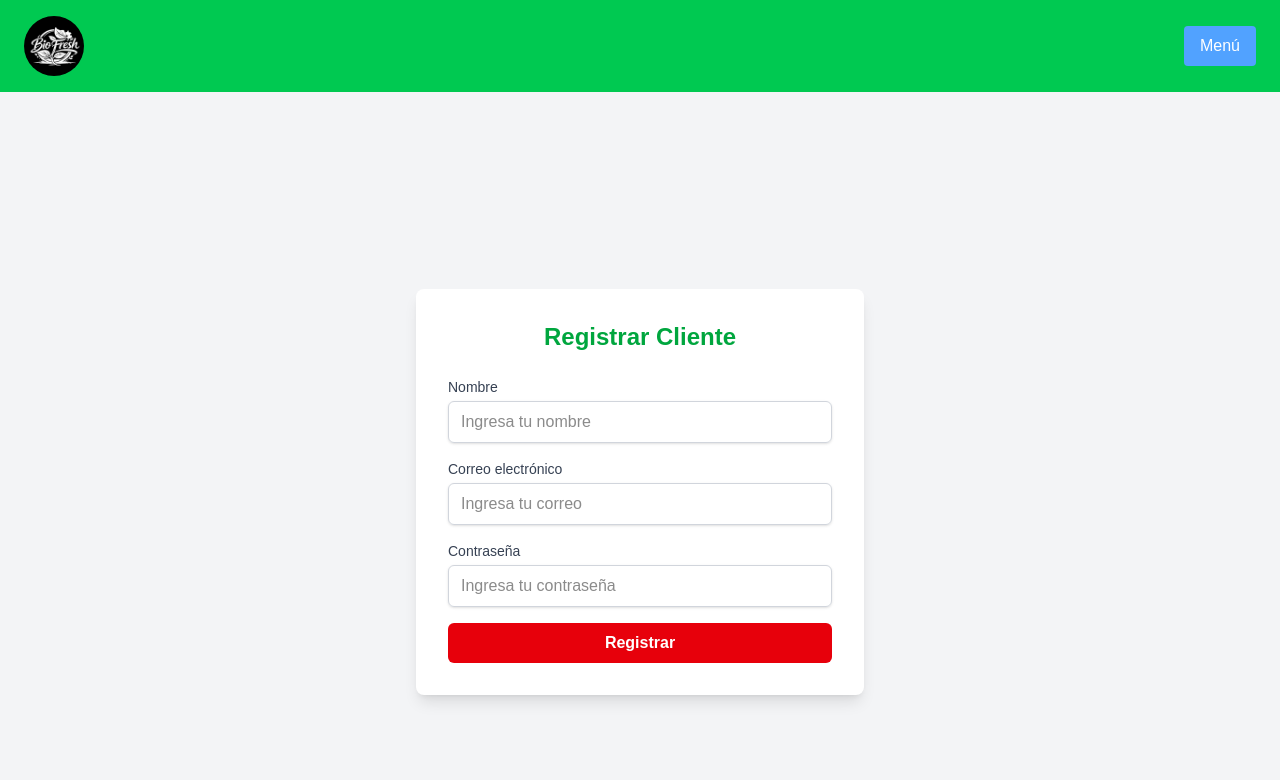
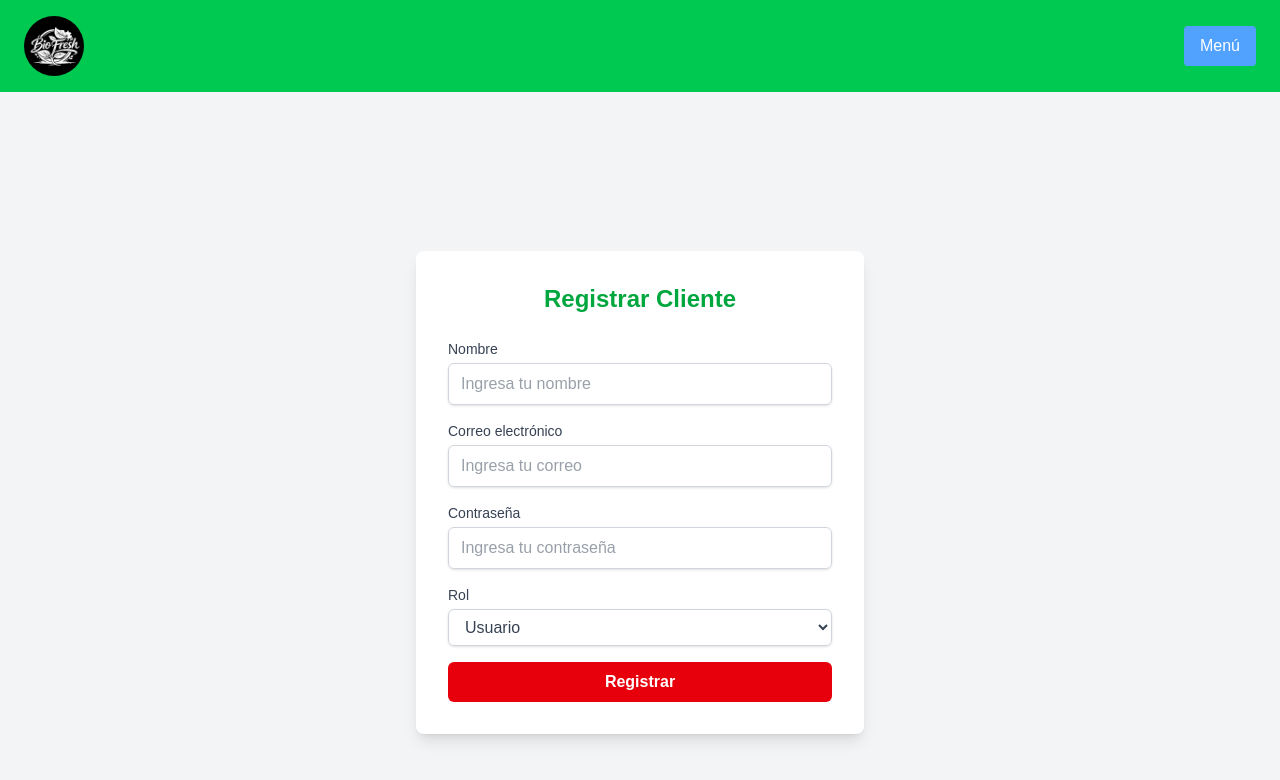
Before and after one commit to Javier-068/prisma-app, a Next.js app: page /SignUp in a window 1280 px wide. Shown: the top 780 px of the page. Built offline with nearby package versions, Linux system fonts and the light colour scheme.

Commit message:
Crear usuarios administradores

```diff
--- a/app/api/auth/register/route.ts
+++ b/app/api/auth/register/route.ts
@@ -4,7 +4,7 @@ import bcrypt from "bcrypt";
 
 export async function POST(req: Request) {
     try {
-        const { name, email, password } = await req.json();
+        const { name, email, password, role, adminKey } = await req.json();
 
         if (!name || !email || !password) {
             return NextResponse.json(
@@ -23,11 +23,18 @@ export async function POST(req: Request) {
 
         const hashedPassword = await bcrypt.hash(password, 10);
 
+        // 👇 validación segura
+        let finalRole: "USER" | "ADMIN" = "USER";
+        if (role === "ADMIN" && adminKey === process.env.ADMIN_SECRET) {
+            finalRole = "ADMIN";
+        }
+
         const user = await prisma.user.create({
             data: {
                 name,
                 email,
                 password: hashedPassword,
+                role: finalRole,
             },
         });
 
--- a/modules/auth/interface/ui/SignUpForm.tsx
+++ b/modules/auth/interface/ui/SignUpForm.tsx
@@ -5,6 +5,8 @@ export function SignUpForm() {
     const [name, setName] = useState("");
     const [email, setEmail] = useState("");
     const [password, setPassword] = useState("");
+    const [role, setRole] = useState("USER"); // 👈 por defecto USER
+    const [adminKey, setAdminKey] = useState(""); // 👈 clave secreta para ADMIN
     const [error, setError] = useState("");
 
     const handleSubmit = async (e: React.FormEvent) => {
@@ -15,7 +17,7 @@ export function SignUpForm() {
             const res = await fetch("/api/auth/register", {
                 method: "POST",
                 headers: { "Content-Type": "application/json" },
-                body: JSON.stringify({ name, email, password }),
+                body: JSON.stringify({ name, email, password, role, adminKey }), // 👈 enviamos adminKey
             });
 
             const data = await res.json();
@@ -23,14 +25,14 @@ export function SignUpForm() {
             if (!res.ok) {
                 setError(data.error || "Error en el registro");
             } else {
-                // limpiar campos si se registró correctamente
                 setName("");
                 setEmail("");
                 setPassword("");
+                setRole("USER");
+                setAdminKey("");
             }
         } catch {
             setError("Error inesperado");
-            console.log(error);
         }
     };
 
@@ -44,10 +46,7 @@ export function SignUpForm() {
                 <form onSubmit={handleSubmit} className="space-y-4">
                     {/* Nombre */}
                     <div>
-                        <label
-                            htmlFor="name"
-                            className="block text-sm font-medium text-gray-700 mb-1"
-                        >
+                        <label htmlFor="name" className="block text-sm font-medium text-gray-700 mb-1">
                             Nombre
                         </label>
                         <input
@@ -58,16 +57,13 @@ export function SignUpForm() {
                             onChange={(e) => setName(e.target.value)}
                             placeholder="Ingresa tu nombre"
                             className="w-full px-3 py-2 border border-gray-300 rounded-md shadow-sm
-                         focus:outline-none focus:ring-2 focus:ring-green-500 focus:border-green-500"
+                         text-gray-700 focus:outline-none focus:ring-2 focus:ring-green-500 focus:border-green-500"
                         />
                     </div>
 
                     {/* Correo electrónico */}
                     <div>
-                        <label
-                            htmlFor="email"
-                            className="block text-sm font-medium text-gray-700 mb-1"
-                        >
+                        <label htmlFor="email" className="block text-sm font-medium text-gray-700 mb-1">
                             Correo electrónico
                         </label>
                         <input
@@ -78,16 +74,13 @@ export function SignUpForm() {
                             onChange={(e) => setEmail(e.target.value)}
                             placeholder="Ingresa tu correo"
                             className="w-full px-3 py-2 border border-gray-300 rounded-md shadow-sm
-                         focus:outline-none focus:ring-2 focus:ring-green-500 focus:border-green-500"
+                         text-gray-700 focus:outline-none focus:ring-2 focus:ring-green-500 focus:border-green-500"
                         />
                     </div>
 
                     {/* Contraseña */}
                     <div>
-                        <label
-                            htmlFor="password"
-                            className="block text-sm font-medium text-gray-700 mb-1"
-                        >
+                        <label htmlFor="password" className="block text-sm font-medium text-gray-700 mb-1">
                             Contraseña
                         </label>
                         <input
@@ -98,9 +91,44 @@ export function SignUpForm() {
                             onChange={(e) => setPassword(e.target.value)}
                             placeholder="Ingresa tu contraseña"
                             className="w-full px-3 py-2 border border-gray-300 rounded-md shadow-sm
-                         focus:outline-none focus:ring-2 focus:ring-green-500 focus:border-green-500"
+                         text-gray-700 focus:outline-none focus:ring-2 focus:ring-green-500 focus:border-green-500"
                         />
                     </div>
+
+                    {/* Rol */}
+                    <div>
+                        <label htmlFor="role" className="block text-sm font-medium text-gray-700 mb-1">
+                            Rol
+                        </label>
+                        <select
+                            id="role"
+                            value={role}
+                            onChange={(e) => setRole(e.target.value)}
+                            className="w-full px-3 py-2 border border-gray-300 rounded-md shadow-sm
+                         text-gray-700 focus:outline-none focus:ring-2 focus:ring-green-500 focus:border-green-500"
+                        >
+                            <option value="USER">Usuario</option>
+                            <option value="ADMIN">Administrador</option>
+                        </select>
+                    </div>
+
+                    {/* Clave de administrador (solo si selecciona ADMIN) */}
+                    {role === "ADMIN" && (
+                        <div>
+                            <label htmlFor="adminKey" className="block text-sm font-medium text-gray-700 mb-1">
+                                Clave de administrador
+                            </label>
+                            <input
+                                id="adminKey"
+                                type="password"
+                                value={adminKey}
+                                onChange={(e) => setAdminKey(e.target.value)}
+                                placeholder="Ingresa la clave secreta"
+                                className="w-full px-3 py-2 border border-gray-300 rounded-md shadow-sm
+                           text-gray-700 focus:outline-none focus:ring-2 focus:ring-green-500 focus:border-green-500"
+                            />
+                        </div>
+                    )}
 
                     {/* Botón */}
                     <button
@@ -115,6 +143,5 @@ export function SignUpForm() {
                 {error && <p className="text-red-600 mt-4 text-center">{error}</p>}
             </div>
         </div>
-
     );
 }
--- a/modules/orders/presentation/views/cartView.tsx
+++ b/modules/orders/presentation/views/cartView.tsx
@@ -99,12 +99,9 @@ export default function CartView() {
 
             {items.length > 0 && (
                 <div className="mt-6 flex justify-between items-center">
-                    {/* Total general alineado a la izquierda */}
                     <p className="text-xl font-bold text-gray-800">
                         Total general: ${totalGeneral} MXN
                     </p>
-
-                    {/* Botón alineado a la derecha */}
                     <button
                         className="bg-green-600 text-white px-4 py-2 rounded"
                         onClick={handleCheckout}
--- a/modules/products/presentation/components/ProductDetail.tsx
+++ b/modules/products/presentation/components/ProductDetail.tsx
@@ -1,6 +1,7 @@
 "use client";
 import { useEffect, useState } from "react";
 import Link from "next/link";
+import { useSession } from "next-auth/react";
 
 interface Product {
     id: string;
@@ -15,6 +16,7 @@ interface Product {
 
 export default function ProductDetail({ id }: { id: string }) {
     const [product, setProduct] = useState<Product | null>(null);
+    const { data: session, status } = useSession();
 
     useEffect(() => {
         async function fetchProduct() {
@@ -84,12 +86,15 @@ export default function ProductDetail({ id }: { id: string }) {
                         </div>
                     </div>
 
+                    {/* Botón solo visible si el rol es ADMIN */}
+                    {session?.user?.role === "ADMIN" && (
                         <Link
                             href={`/products/${product.id}/edit`}
                             className="inline-block mt-6 bg-indigo-600 text-white px-4 py-2 rounded hover:bg-indigo-700"
                         >
                             Editar producto
                         </Link>
+                    )}
                 </div>
             </div>
         </div>
--- a/modules/products/presentation/views/ProductListView.tsx
+++ b/modules/products/presentation/views/ProductListView.tsx
@@ -24,7 +24,7 @@ export default function ProductListView({ initialProducts }: { initialProducts:
             return;
         }
 
-        const key = `cart_${session.user.email}`; // 👈 carrito único por usuario
+        const key = `cart_${session.user.email}`;
         const stored = localStorage.getItem(key);
         const cart = stored ? JSON.parse(stored) : [];
 
@@ -75,6 +75,7 @@ export default function ProductListView({ initialProducts }: { initialProducts:
                             key={p.id}
                             product={p}
                             onAdd={(quantity) => handleAdd(p, quantity)}
+                            showDelete={session?.user?.role === "ADMIN"} // 👈 solo ADMIN ve el botón
                         />
                     ))
                 )}
```
Also changed, not shown: modules/products/presentation/components/ProductCard.tsx (+7 -4 lines), 1 other file (tests, documents, lock files or other folders). Lines whose indentation alone changed are shown as unchanged.
